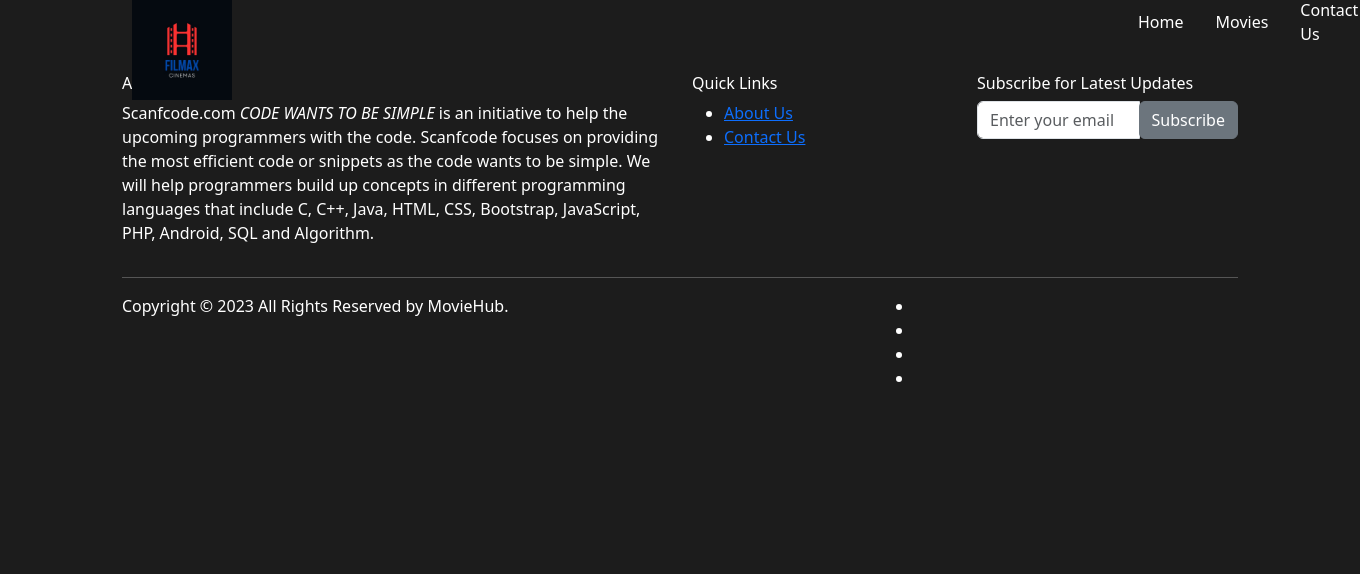
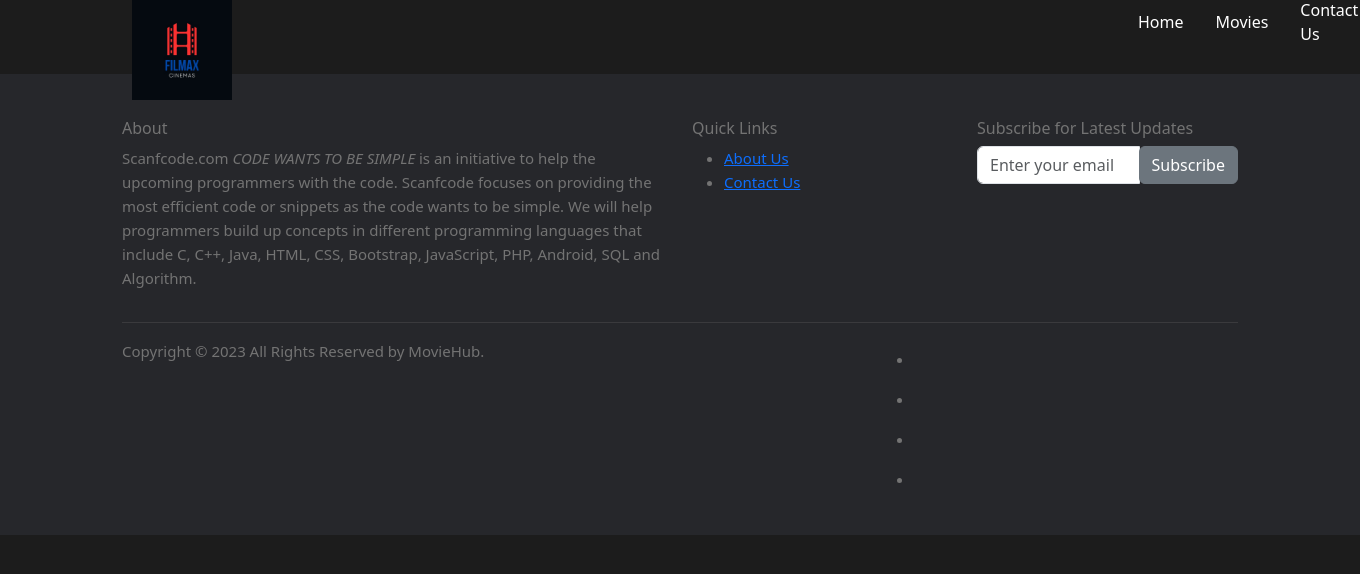
Before and after one commit to AmaNavinna/BAD, a Django app: template mysite/main/templates/main/contact.html in a window 1360 px wide. Shown: the part 54-628 px from the top of the page. Run offline with Django 4.2, Linux system fonts and the light colour scheme; the template is opened without the code that fills it, so the values that code supplies are empty.

Commit message:
Update contact by adding footer styles.html

```diff
--- a/mysite/main/templates/main/contact.html
+++ b/mysite/main/templates/main/contact.html
@@ -97,6 +97,26 @@
     button:hover {
         background-color: #45a049;
     }
+    .site-footer
+          {
+            background-color:#26272b;
+            padding:45px 0 20px;
+            font-size:15px;
+            line-height:24px;
+            color:#737373;
+          }
+
+
+    .site-footer .social-icons a
+          {
+            width:40px;
+            height:40px;
+            line-height:40px;
+            margin-left:6px;
+            margin-right:0;
+            border-radius:100%;
+            background-color:#33353d
+          }
 
     /* Media Queries for Responsive Design */
 
```
